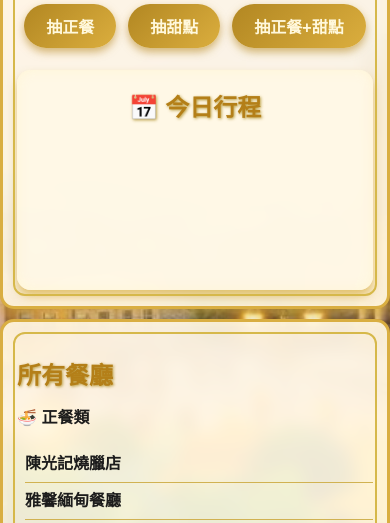
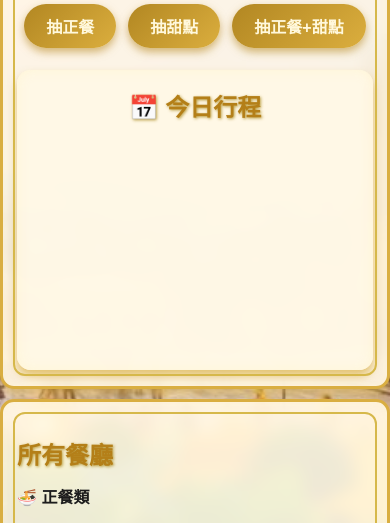
Before and after one commit to jaredlin123/LuJa, a plain HTML site: page index.html in a window 390 px wide. Shown: the part 306-829 px from the top of the page. Drawn offline with Linux system fonts and the light colour scheme.

Commit message:
Update index.html

```diff
--- a/index.html
+++ b/index.html
@@ -2,7 +2,7 @@
 <html lang="zh-Hant">
 <head>
 <meta charset="UTF-8" />
-<title>澳門美食樂透抽籤（完整可部署版）</title>
+<title>澳門美食樂透抽籤（行程高度600px＋資料整理）</title>
 <style>
   *{box-sizing:border-box;}
   body{
@@ -45,8 +45,9 @@
   .button-row{display:flex;justify-content:center;gap:12px;margin-bottom:12px;flex-wrap:wrap;}
   .button-row button{max-width:160px;}
   #result{flex:1;overflow-y:auto;display:flex;flex-direction:column;align-items:center;max-height:45vh;width:100%;}
+  /* 今日行程高度改為600px */
   #itinerary{
-    margin-top:10px;height:400px;max-height:400px;overflow-y:auto;border-radius:14px;
+    margin-top:10px;height:600px;max-height:600px;overflow-y:auto;border-radius:14px;
     background:rgba(255,248,230,0.95);
     box-shadow:0 6px 10px rgba(217,175,65,0.7),inset 0 0 12px rgba(255,244,210,0.85);
     width:100%;display:flex;flex-direction:column;align-items:center;}
@@ -68,7 +69,7 @@
     body{flex-wrap:wrap;overflow-y:auto;height:auto;}
     #history,#main,#all-restaurants{width:100%;min-width:unset;flex:none;}
     #history-main,#history-dessert{max-height:160px;}
-    #itinerary{height:220px;max-height:220px;}
+    #itinerary{height:300px;max-height:300px;}
   }
 </style>
 </head>
```
